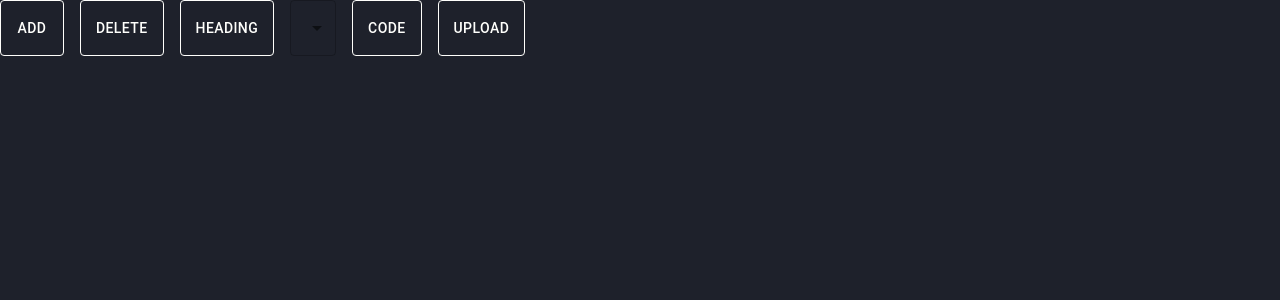
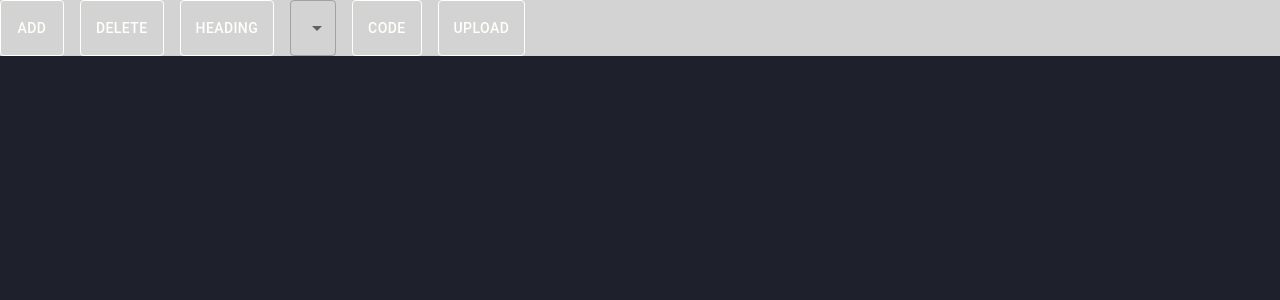
Before and after one commit to mithunb9/cotes, a Next.js app: page /notes in a window 1280 px wide. Shown: the top 300 px of the page. Built offline with nearby package versions, Linux system fonts and the light colour scheme.

Commit message:
top taskbar

```diff
--- a/pages/notes.js
+++ b/pages/notes.js
@@ -36,9 +36,10 @@ export default function Notes() {
   return (
     <div>
       <div>
-        <Stack direction="row" spacing={2}>
+        <Stack className={styles.toprow} direction="row" spacing={2}>
           <Tooltip TransitionComponent={Zoom} color="white" title="Add" arrow>
             <Button
+              className={styles.add}
               color="inherit"
               primary="black"
               variant="outlined"
@@ -48,28 +49,50 @@ export default function Notes() {
             </Button>
           </Tooltip>
           <Tooltip TransitionComponent={Zoom} title="Delete" arrow>
-            <Button color="inherit" variant="outlined" onClick={deleteNote}>
+            <Button
+              className={styles.delete}
+              color="inherit"
+              variant="outlined"
+              onClick={deleteNote}
+            >
               Delete
             </Button>
           </Tooltip>
           <Tooltip TransitionComponent={Zoom} title="Heading" arrow>
-            <Button color="inherit" variant="outlined" onClick={addHeading}>
+            <Button
+              className={styles.heading}
+              color="inherit"
+              variant="outlined"
+              onClick={addHeading}
+            >
               Heading
             </Button>
           </Tooltip>
-          <Select title="Language">
+          <Select>
             <MenuItem value="javascript">JavaScript</MenuItem>
             <MenuItem value="python">Python</MenuItem>
           </Select>
           <Tooltip TransitionComponent={Zoom} title="Code" arrow>
-            <Button color="inherit" variant="outlined" onClick={addCodeblock}>
+            <Button
+              className={styles.code}
+              color="inherit"
+              variant="outlined"
+              onClick={addCodeblock}
+            >
               Code
             </Button>
           </Tooltip>
-          <Button color="inherit" variant="outlined" component="label">
-            Upload
-            <input hidden accept="image/*" multiple type="file" />
-          </Button>
+          <Tooltip TransitionComponent={Zoom} title="Upload" arrow>
+            <Button
+              className={styles.upload}
+              color="inherit"
+              variant="outlined"
+              component="label"
+            >
+              Upload
+              <input hidden accept="image/*" multiple type="file" />
+            </Button>
+          </Tooltip>
         </Stack>
       </div>
 
--- a/styles/Notes.module.css
+++ b/styles/Notes.module.css
@@ -3,3 +3,46 @@
   width: 100%;
   text-align: center;
 }
+
+.box {
+  display: inline-block;
+  width: 20px;
+  height: 20px;
+  color: white;
+  border: 1px solid rgba(0, 0, 0, 2);
+}
+.toprow {
+  display: flex;
+  background-color: lightgray;
+  overflow: hidden;
+}
+
+.add {
+  display: flex;
+  color: black;
+  overflow: hidden;
+}
+
+.delete {
+  display: flex;
+  color: black;
+  overflow: hidden;
+}
+
+.heading {
+  display: flex;
+  color: black;
+  overflow: hidden;
+}
+
+.code {
+  display: flex;
+  color: black;
+  overflow: hidden;
+}
+
+.upload {
+  display: flex;
+  color: black;
+  overflow: hidden;
+}
```
Also changed, not shown: styles/Home.module.css (+3 -9 lines).
